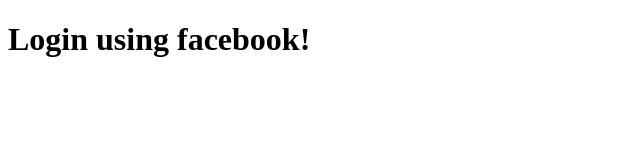
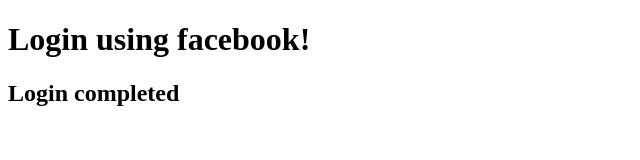
Before and after one commit to ankitpise/testrepo, a plain HTML site: page login.html in a window 1280 px wide. Shown: the whole page, without its empty margins (0-640 px from the left). Drawn offline with Linux system fonts and the light colour scheme.

Commit message:
Login process done

```diff
--- a/login.html
+++ b/login.html
@@ -8,5 +8,6 @@
 </head>
 <body>
 	<h1>Login using facebook!</h1>
+	<h2>Login completed</h2>
 </body>
 </html>
```
